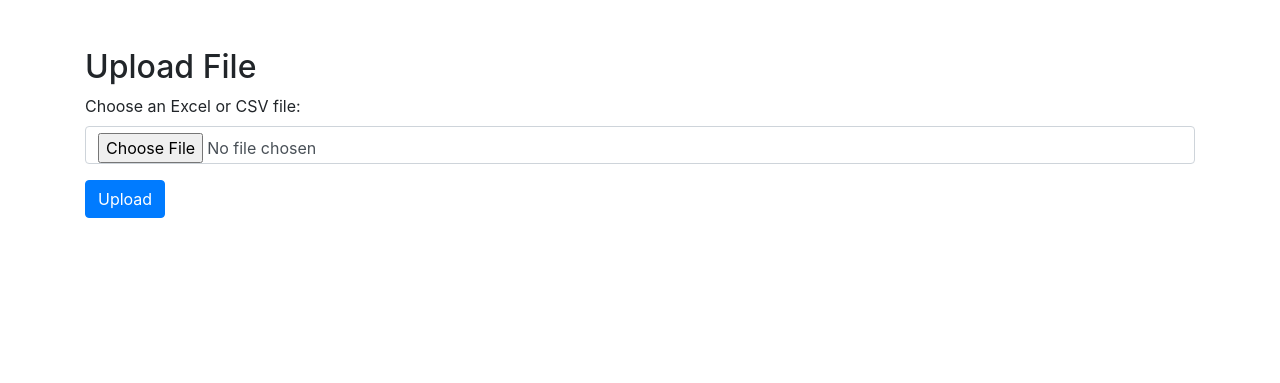
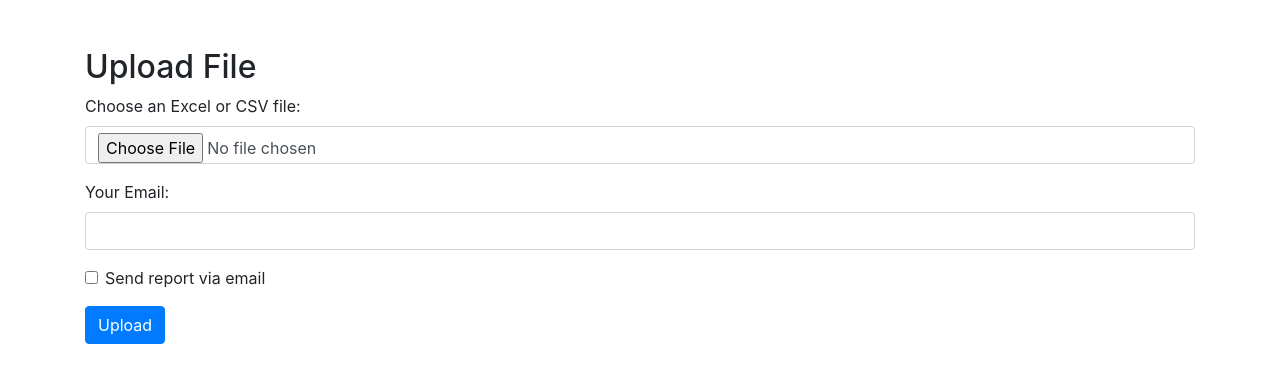
Before and after one commit to Kaushik-Shahare/DataSummary, a Django app: template file_upload/templates/file_upload/upload.html in a window 1280 px wide. Shown: the top 383 px of the page. Run offline with Django 3.2, Linux system fonts and the light colour scheme; the template is opened without the code that fills it, so the values that code supplies are empty; some libraries are stand-ins or nearby versions.

Commit message:
Added email summary

```diff
--- a/devTest/settings.py
+++ b/devTest/settings.py
@@ -27,7 +27,7 @@ BASE_DIR = Path(__file__).resolve().parent.parent
 SECRET_KEY = 'django-insecure-p2c76l!hm=_mu-11858i3dl3hv5(p0)7t5*o_oxz4v-gq8dozm'
 
 # SECURITY WARNING: don't run with debug turned on in production!
-DEBUG = True
+DEBUG = False
 
 ALLOWED_HOSTS = ['*']
 
--- a/devTest/urls.py
+++ b/devTest/urls.py
@@ -18,6 +18,6 @@ from django.contrib import admin
 from django.urls import path, include
 
 urlpatterns = [
-    path('admin/', admin.site.urls),
-    path('file_upload/', include('file_upload.urls')),
+    # path('admin/', admin.site.urls),
+    path('', include('file_upload.urls')),
 ]
--- a/file_upload/templates/file_upload/upload.html
+++ b/file_upload/templates/file_upload/upload.html
@@ -33,6 +33,27 @@
             required
           />
         </div>
+        <div class="form-group">
+          <label for="email">Your Email:</label>
+          <input
+            type="email"
+            name="email"
+            id="email"
+            class="form-control"
+            required
+          />
+        </div>
+        <div class="form-group form-check">
+          <input
+            type="checkbox"
+            name="send_report"
+            id="send_report"
+            class="form-check-input"
+          />
+          <label class="form-check-label" for="send_report"
+            >Send report via email</label
+          >
+        </div>
         <button type="submit" class="btn btn-primary">Upload</button>
       </form>
 
--- a/file_upload/urls.py
+++ b/file_upload/urls.py
@@ -2,6 +2,6 @@ from django.urls import path
 from .views import *
 
 urlpatterns = [
-    path('summary/', FileSummary.as_view(), name='file_summary'),
+    path('', FileSummary.as_view(), name='file_summary'),
 
 ]
```
Also changed, not shown: file_upload/views.py (+26 -3 lines).
